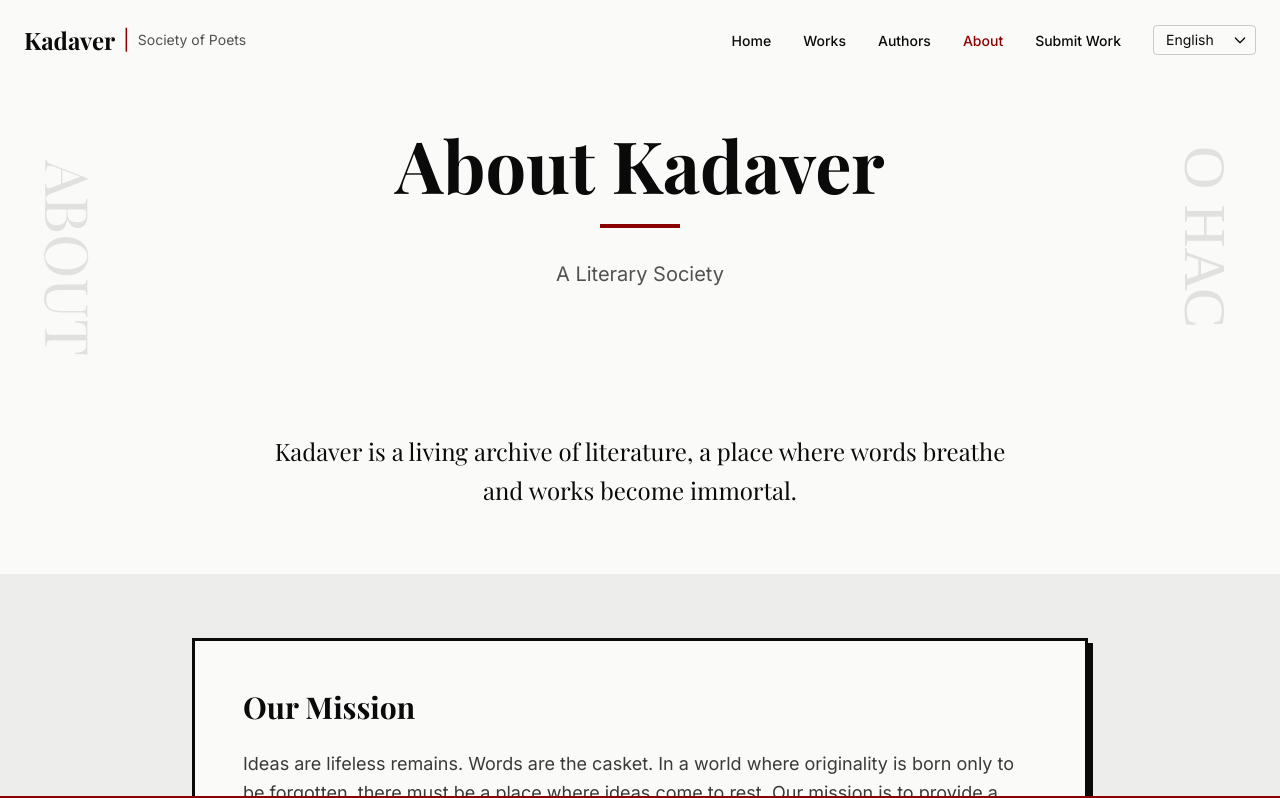
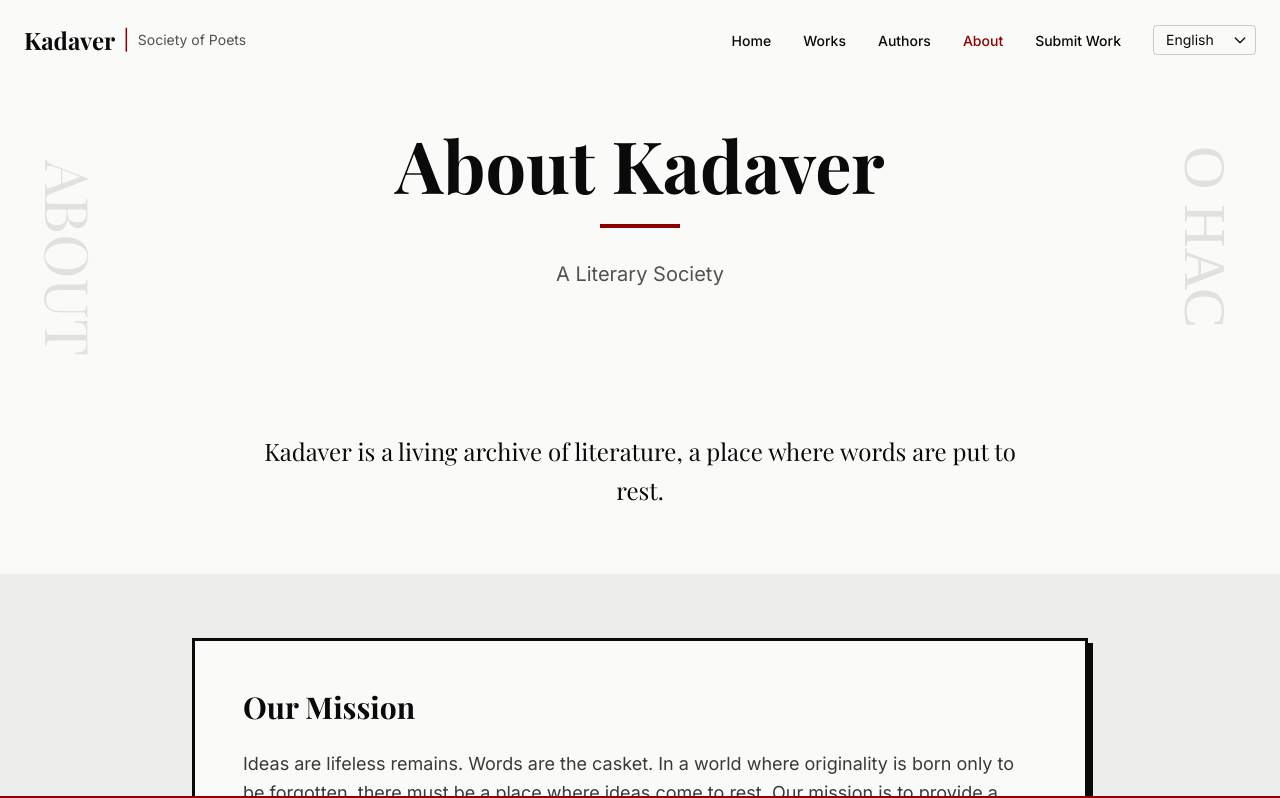
Before and after one commit to Goldmagination/Kadaver, a Next.js app: page /en/about in a window 1280 px wide. Shown: the top 798 px of the page. Built offline with nearby package versions, Linux system fonts and the light colour scheme; a web font is replaced by a local one.

Commit message:
content: update about page intro in EN, DE, RU

```diff
--- a/app/[locale]/about/page.tsx
+++ b/app/[locale]/about/page.tsx
@@ -14,7 +14,7 @@ const content = {
   de: {
     title: 'Über Kadaver',
     subtitle: 'Eine literarische Gesellschaft',
-    intro: 'Kadaver ist mehr als eine Website – es ist ein lebendiges Archiv der Literatur, ein Ort, an dem Worte atmen und Werke unsterblich werden.',
+    intro: 'Kadaver ist ein lebendiges Archiv der Literatur — ein Ort, an dem Worte zur Ruhe gebettet werden.',
     sections: [
       {
         title: 'Unsere Mission',
@@ -35,7 +35,7 @@ const content = {
   en: {
     title: 'About Kadaver',
     subtitle: 'A Literary Society',
-    intro: 'Kadaver is a living archive of literature, a place where words breathe and works become immortal.',
+    intro: 'Kadaver is a living archive of literature, a place where words are put to rest.',
     sections: [
       {
         title: 'Our Mission',
@@ -56,7 +56,7 @@ const content = {
   ru: {
     title: 'О Кадавере',
     subtitle: 'Литературное общество',
-    intro: 'Кадавер — это живой литературный архив, место, где слова дышат, а произведения становятся бессмертными.',
+    intro: 'Кадавер — это живой архив литературы, место, где слова обретают вечный покой.',
     sections: [
       {
         title: 'Наша миссия',
```
